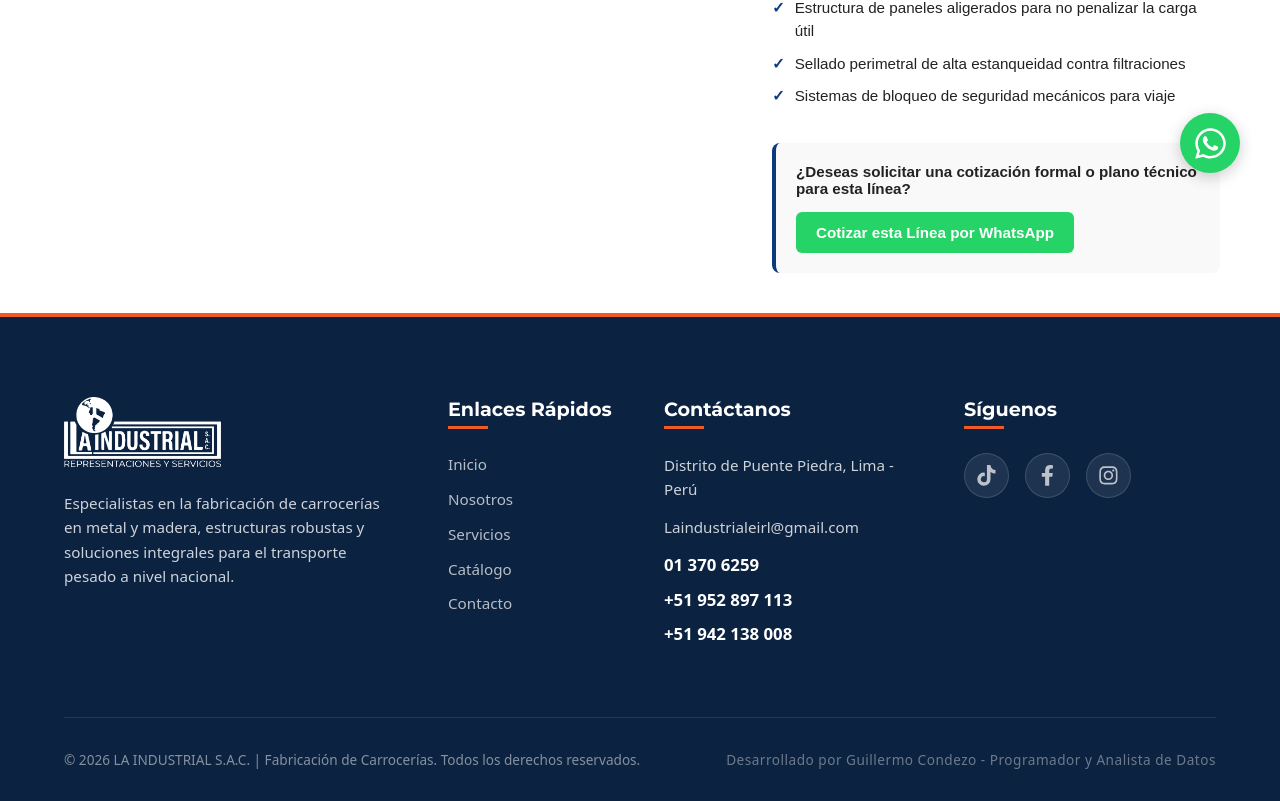
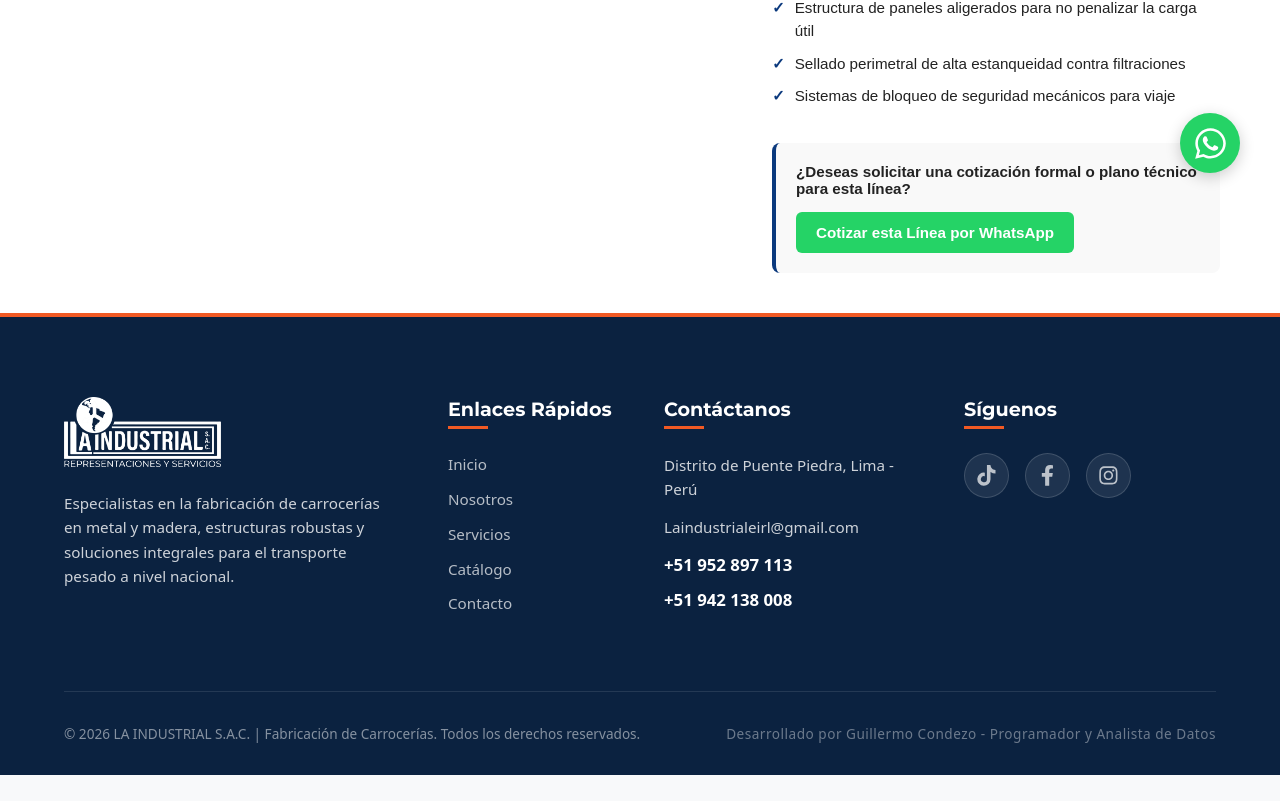
Before and after one commit to gcondezoy/la-industrial, a React (Vite) app: page /proyecto/ala-gaviota in a window 1280 px wide. Shown: the part 587-1388 px from the top of the page. After the commit the page ends 1362 px from the top, so only its background shows below. Built offline with nearby package versions, Linux system fonts and the light colour scheme.

Commit message:
Quitar telefono fijo

```diff
--- a/src/components/Footer.jsx
+++ b/src/components/Footer.jsx
@@ -38,7 +38,6 @@ const Footer = () => {
             <h3>Contáctanos</h3>
             <p>Distrito de Puente Piedra, Lima - Perú</p>
             <p>Laindustrialeirl@gmail.com</p>
-            <p className="phone">01 370 6259</p>
             <p className="phone">+51 952 897 113</p>
             <p className="phone">+51 942 138 008</p>
           </div>
```
